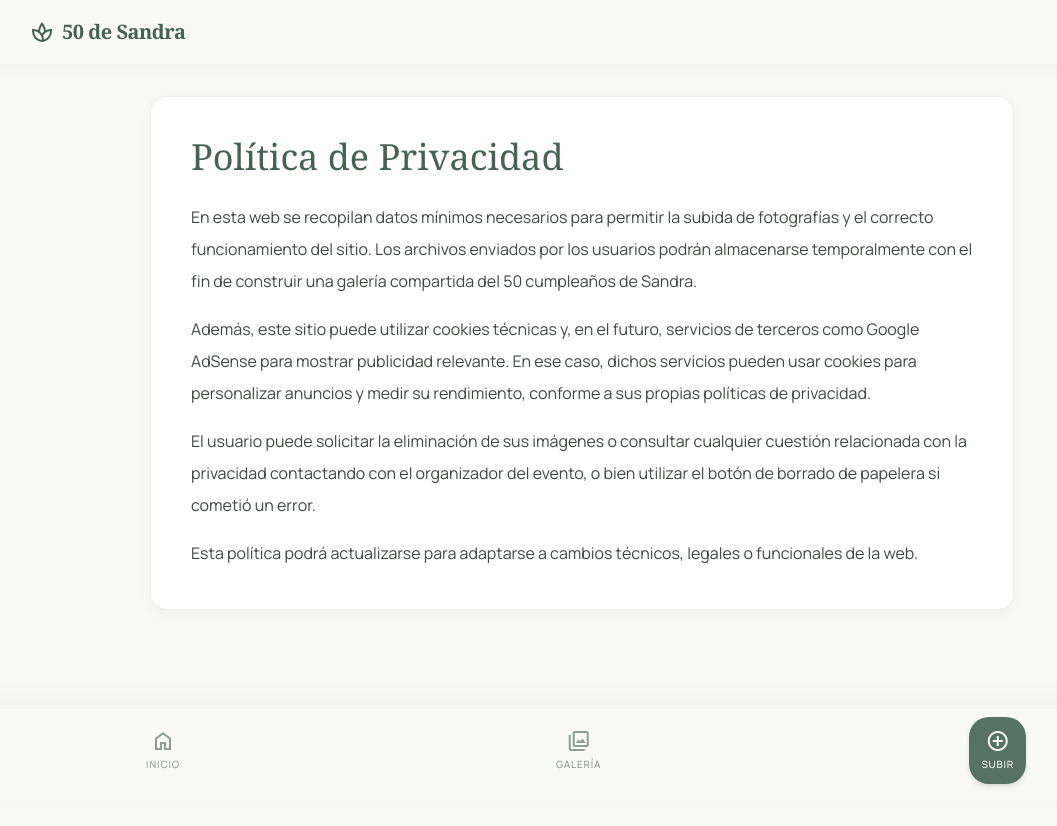
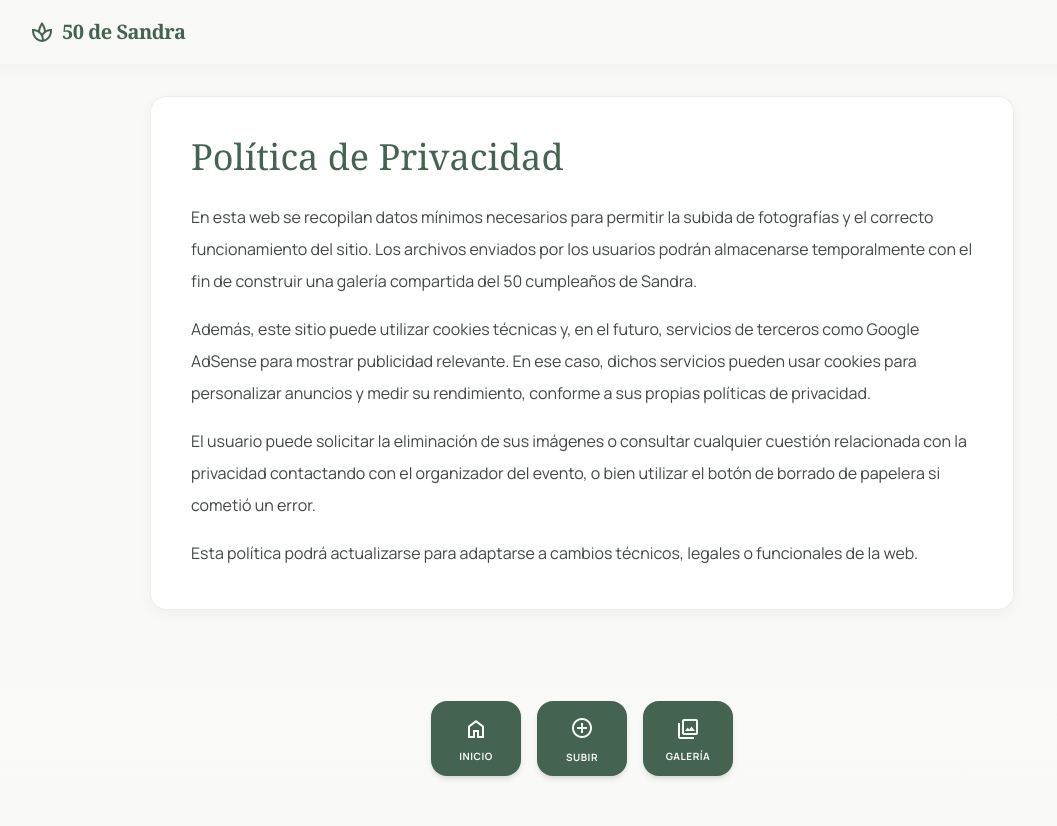
Before and after one commit to pablosantos77/SANDRA50, a React (Vite) app: page /privacidad in a window 1280 px wide. Shown: the top 826 px of the page, without its empty margins (58-1115 px from the left). Built offline with nearby package versions, Linux system fonts and the light colour scheme.

Commit message:
Update bottom navigation style and order

```diff
--- a/src/components/BottomNav.jsx
+++ b/src/components/BottomNav.jsx
@@ -7,40 +7,45 @@ export default function BottomNav() {
   const scrollToTop = () => window.scrollTo({ top: 0, behavior: 'smooth' });
 
   return (
-    <nav className="fixed bottom-0 left-0 w-full flex justify-around items-center px-4 pb-4 pt-2 bg-[#f9f9f7]/90 dark:bg-stone-900/90 backdrop-blur-xl rounded-t-3xl z-50 shadow-[0_-10px_30px_rgba(0,0,0,0.03)]">
+    <nav className="fixed bottom-0 left-0 w-full flex justify-center gap-4 items-center px-4 pb-6 pt-3 bg-gradient-to-t from-[#f9f9f7] to-[#f9f9f7]/90 dark:from-stone-900 dark:to-stone-900/90 backdrop-blur-xl z-50">
       <NavLink
         to="/"
         onClick={scrollToTop}
         className={({ isActive }) =>
-          `${linkBase} ${isActive ? 'text-[#446351] scale-110' : 'text-[#446351]/60 hover:text-[#6b5d42]'}`
+          `flex flex-col items-center justify-center w-[90px] h-[75px] rounded-2xl shadow-md transition-all duration-300 transform outline-none text-[#f9f9f7] hover:-translate-y-1.5 hover:shadow-xl hover:bg-[#344d3f] active:scale-95 ${
+            isActive ? 'bg-[#344d3f] scale-[1.02] shadow-lg' : 'bg-[#446351]'
+          }`
         }
       >
-        <span className="material-symbols-outlined mb-1">home</span>
-        <span className="font-['Manrope'] text-[10px] font-medium uppercase tracking-[0.05rem]">Inicio</span>
+        <span className="material-symbols-outlined mb-1 text-2xl" style={{ fontVariationSettings: "'FILL' 0" }}>home</span>
+        <span className="font-['Manrope'] text-[10px] font-bold uppercase tracking-wider">Inicio</span>
+      </NavLink>
+
+      <NavLink
+        to="/subir"
+        onClick={scrollToTop}
+        className={({ isActive }) =>
+          `flex flex-col items-center justify-center w-[90px] h-[75px] rounded-2xl shadow-md transition-all duration-300 transform outline-none text-[#f9f9f7] hover:-translate-y-1.5 hover:shadow-xl hover:bg-[#344d3f] active:scale-95 ${
+            isActive ? 'bg-[#344d3f] scale-[1.02] shadow-lg' : 'bg-[#446351]'
+          }`
+        }
+      >
+        <span className="material-symbols-outlined mb-1 text-2xl" style={{ fontVariationSettings: "'FILL' 0" }}>add_circle</span>
+        <span className="font-['Manrope'] text-[10px] font-bold uppercase tracking-wider mt-0.5">Subir</span>
       </NavLink>
 
       <NavLink
         to="/acceder-galeria"
         onClick={scrollToTop}
         className={({ isActive }) =>
-          `${linkBase} ${isActive ? 'text-[#446351] scale-110' : 'text-[#446351]/60 hover:text-[#6b5d42]'}`
+          `flex flex-col items-center justify-center w-[90px] h-[75px] rounded-2xl shadow-md transition-all duration-300 transform outline-none text-[#f9f9f7] hover:-translate-y-1.5 hover:shadow-xl hover:bg-[#344d3f] active:scale-95 ${
+            isActive ? 'bg-[#344d3f] scale-[1.02] shadow-lg' : 'bg-[#446351]'
+          }`
         }
       >
-        <span className="material-symbols-outlined mb-1">photo_library</span>
-        <span className="font-['Manrope'] text-[10px] font-medium uppercase tracking-[0.05rem]">Galería</span>
+        <span className="material-symbols-outlined mb-1 text-2xl" style={{ fontVariationSettings: "'FILL' 0" }}>photo_library</span>
+        <span className="font-['Manrope'] text-[10px] font-bold uppercase tracking-wider">Galería</span>
       </NavLink>
-
-      <NavLink
-        to="/subir"
-        onClick={scrollToTop}
-        className={({ isActive }) =>
-          `${linkBase} ${isActive ? 'bg-[#446351] text-[#f9f9f7] rounded-[20px] p-3 shadow-lg scale-110' : 'bg-[#446351]/90 text-[#f9f9f7] rounded-[20px] p-3 shadow-md hover:bg-[#446351] hover:scale-105'}`
-        }
-      >
-        <span className="material-symbols-outlined">add_circle</span>
-        <span className="font-['Manrope'] text-[10px] font-medium uppercase tracking-[0.05rem] mt-1">Subir</span>
-      </NavLink>
-
     </nav>
   );
 }
```
Also changed, not shown: 1 other file (tests, documents, lock files or other folders).
